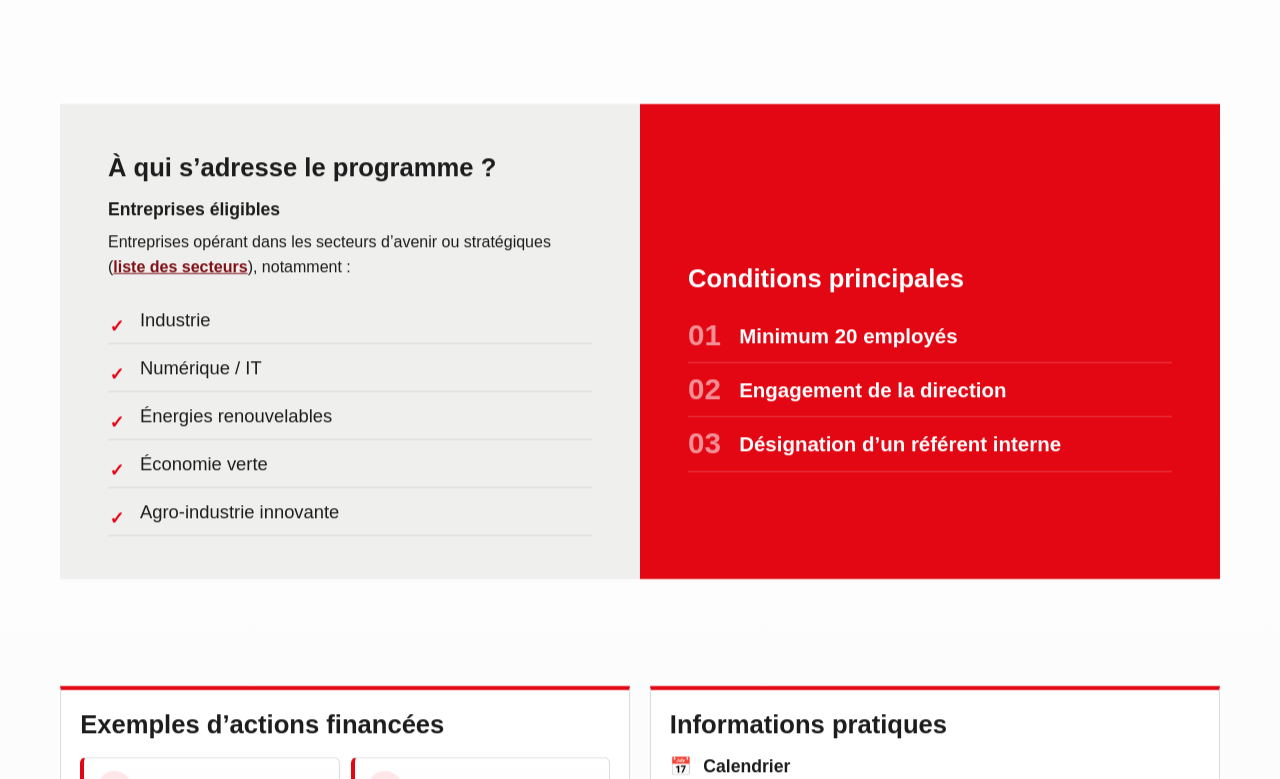
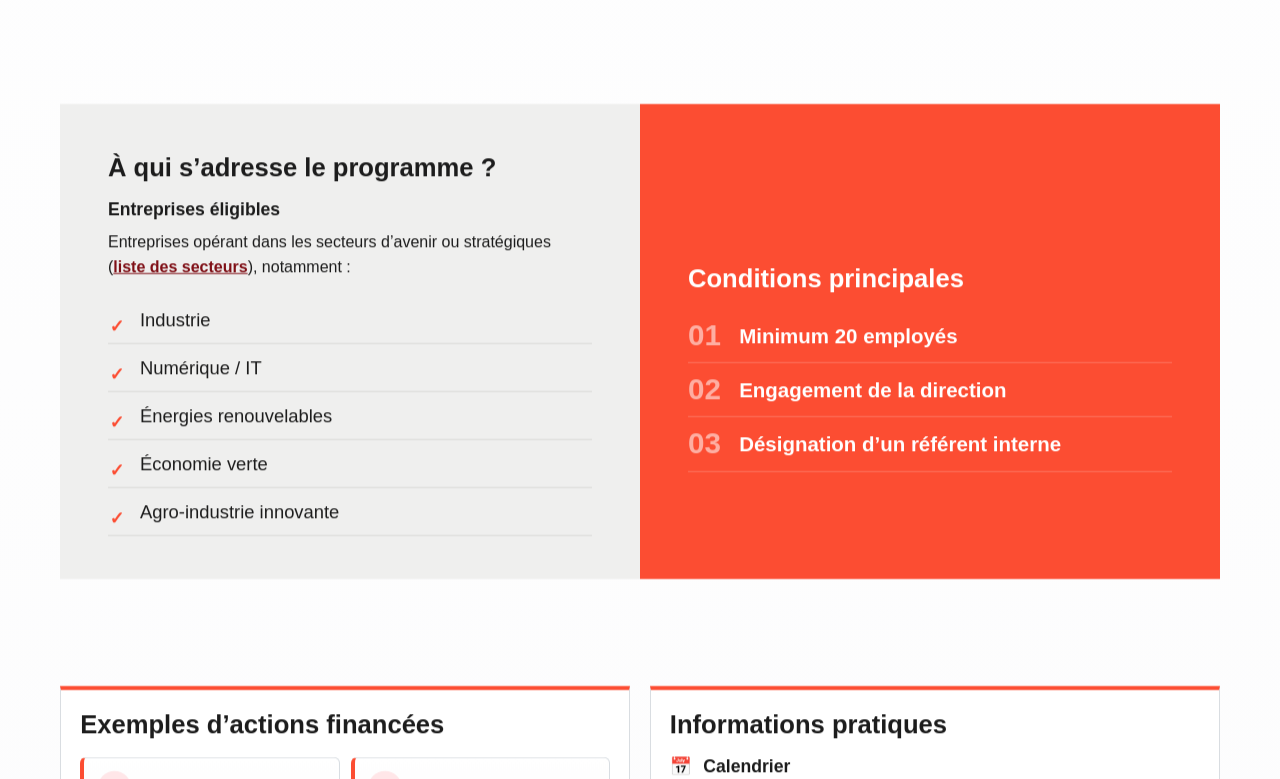
Before and after one commit to ZBIRZAK/Giz, a React (Vite) app: page / in a window 1280 px wide. Shown: the part 1421-2200 px from the top of the page. Built offline with nearby package versions, Linux system fonts and the light colour scheme.

Commit message:
Chenge main color

```diff
--- a/src/styles.css
+++ b/src/styles.css
@@ -1,5 +1,5 @@
 :root {
-  --giz-red: #e30613;
+  --giz-red: #fc4d32;;
   --text: #1c1c1c;
   --muted: #5e5e5e;
   --line: #d9dde1;
@@ -604,7 +604,7 @@ summary:focus-visible {
 }
 
 .eligibility-right {
-  background: #e30613;
+  background: #fc4d32;
   color: #fff;
 }
 
```
